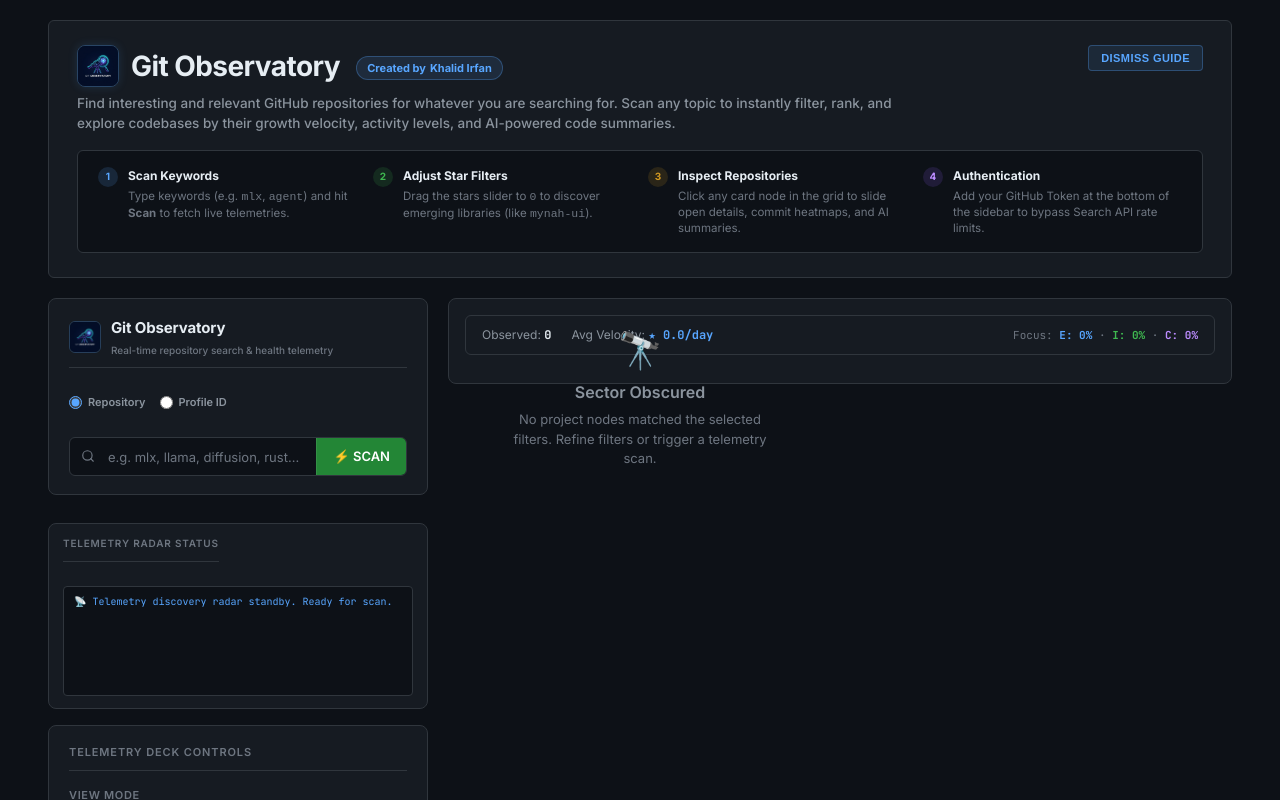
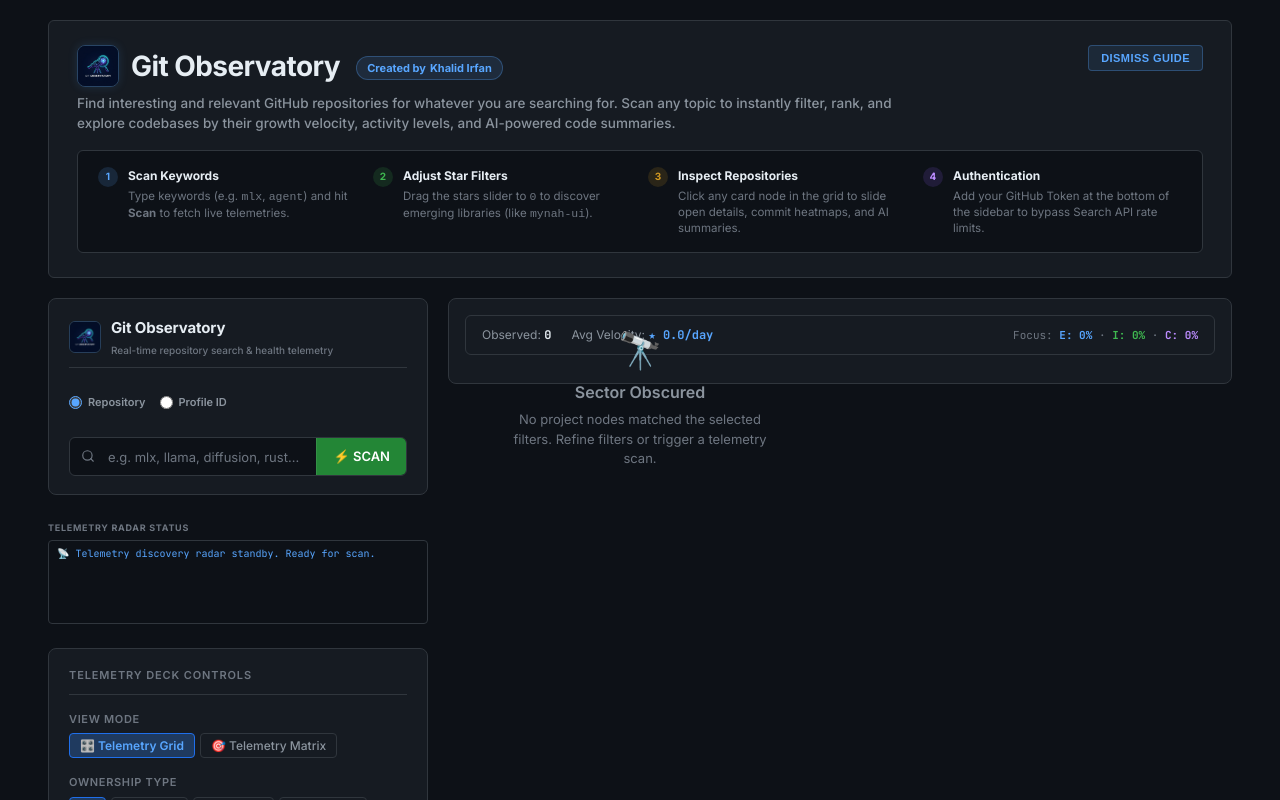
Before and after one commit to teachme-ai/gitsearch, a React (Vite) app: page / in a window 1280 px wide. Shown: the top 800 px of the page. Built offline with nearby package versions, Linux system fonts and the light colour scheme.

Commit message:
design: slim down telemetry console log panel and remove heavy outer card padding

```diff
--- a/src/App.jsx
+++ b/src/App.jsx
@@ -1423,12 +1423,20 @@
           </div>
 
           {/* ── RADAR CONSOLE LOGS ── */}
-          <div className="hud-panel console-panel" style={{ marginTop: '12px', padding: '12px 14px' }}>
-            <div style={{ display: 'flex', justifyContent: 'space-between', alignItems: 'center', marginBottom: '8px' }}>
-              <span className="hud-panel-title" style={{ margin: 0, fontSize: '10px' }}>telemetry radar status</span>
+          <div className="console-panel" style={{ marginTop: '10px', marginBottom: '8px' }}>
+            <div style={{ display: 'flex', justifyContent: 'space-between', alignItems: 'center', marginBottom: '6px' }}>
+              <span style={{
+                fontSize: '9px',
+                fontWeight: 700,
+                textTransform: 'uppercase',
+                letterSpacing: '0.08em',
+                color: 'var(--text-muted)'
+              }}>
+                telemetry radar status
+              </span>
               {isScanning && (
                 <div className="scanner-active-ping" style={{
-                  width: '8px', height: '8px', borderRadius: '50%', background: 'var(--gh-blue)',
+                  width: '6px', height: '6px', borderRadius: '50%', background: 'var(--gh-blue)',
                   animation: 'pulse 1s infinite'
                 }} />
               )}
@@ -1439,15 +1447,15 @@
                 background: '#0d1117',
                 border: '1px solid var(--border)',
                 borderRadius: '4px',
-                height: '110px',
+                height: '84px',
                 overflowY: 'auto',
-                padding: '8px 10px',
+                padding: '6px 8px',
                 fontFamily: 'var(--font-mono)',
                 fontSize: '10px',
-                lineHeight: '1.45',
+                lineHeight: '1.4',
                 display: 'flex',
                 flexDirection: 'column',
-                gap: '4px'
+                gap: '3px'
               }}
             >
               {consoleLogs.map((log, i) => (
```
